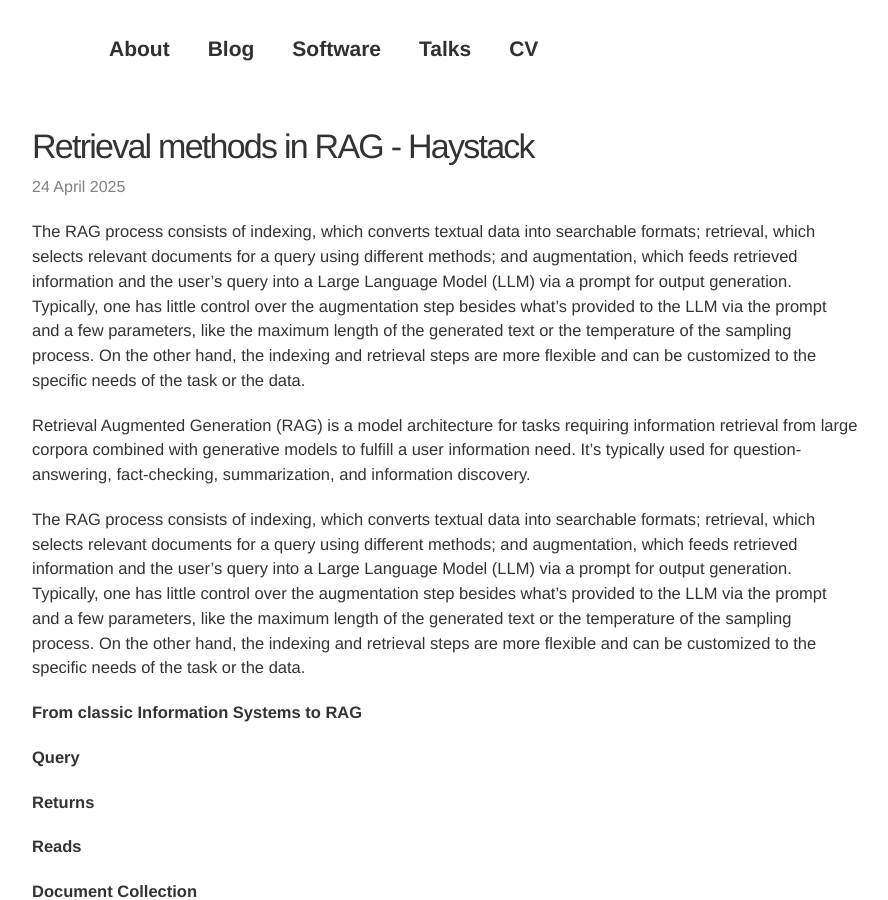
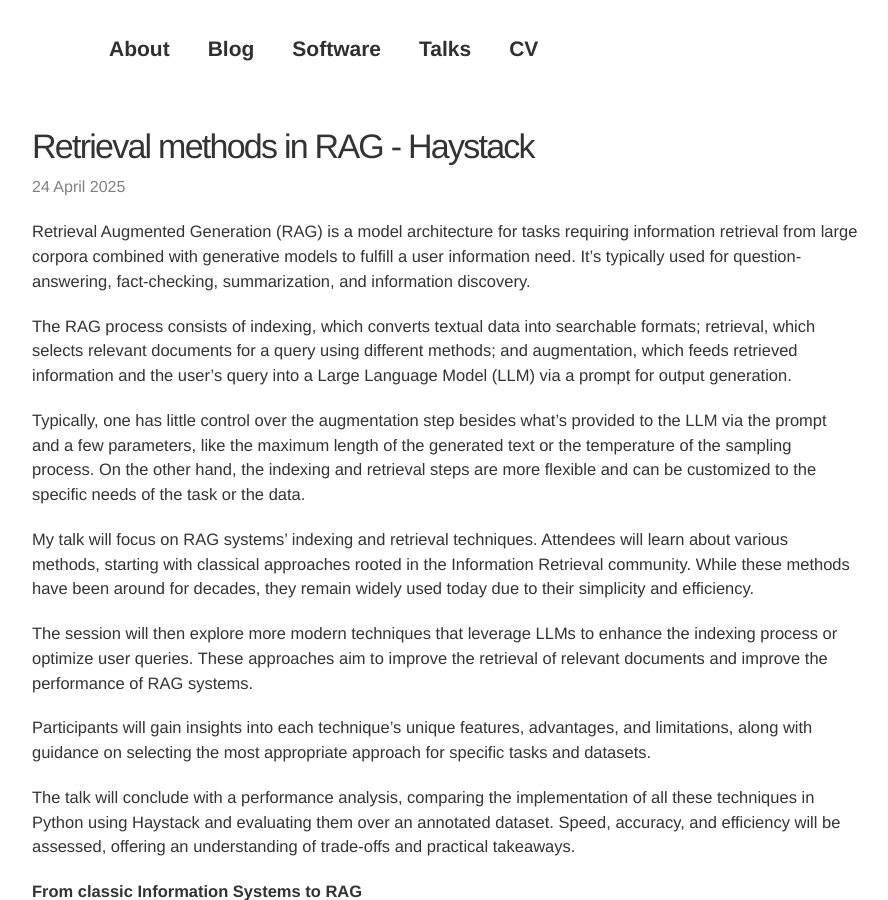
Before and after one commit to davidsbatista/davidsbatista.net, a Jekyll site: the page built from _posts/2025-04-24-PyCon-Lithuania.md, in a window 1280 px wide and 900 px high. Shown: the whole window, without its empty margins (195-1083 px from the left). Built offline with Jekyll 4.4.1, drawn with Linux system fonts in a browser that asks for light colours; nearby versions of some CDN libraries; comment, search, counter and statistics services are not loaded.

Commit message:
adding image

```diff
--- a/_posts/2025-04-24-PyCon-Lithuania.md
+++ b/_posts/2025-04-24-PyCon-Lithuania.md
@@ -9,17 +9,20 @@
 preview_pic: /assets/images/2025-04-24-PyCon-Lithuania.png
 ---
 
-The RAG process consists of indexing, which converts textual data into searchable formats; retrieval, which selects relevant documents for a query using different methods; and augmentation, which feeds retrieved information and the user's query into a Large Language Model (LLM) via a prompt for output generation. Typically, one has little control over the augmentation step besides what's provided to the LLM via the prompt and a few parameters, like the maximum length of the generated text or the temperature of the sampling process. On the other hand, the indexing and retrieval steps are more flexible and can be customized to the specific needs of the task or the data.
+Retrieval Augmented Generation (RAG) is a model architecture for tasks requiring information retrieval from large corpora combined with generative models to fulfill a user information need. It's typically used for question-answering, fact-checking, summarization, and information discovery.
+
+The RAG process consists of indexing, which converts textual data into searchable formats; retrieval, which selects relevant documents for a query using different methods; and augmentation, which feeds retrieved information and the user's query into a Large Language Model (LLM) via a prompt for output generation.
+
+Typically, one has little control over the augmentation step besides what's provided to the LLM via the prompt and a few parameters, like the maximum length of the generated text or the temperature of the sampling process. On the other hand, the indexing and retrieval steps are more flexible and can be customized to the specific needs of the task or the data.
 
 
-Retrieval Augmented Generation (RAG) is a model architecture for tasks requiring information retrieval from large corpora combined with generative models to fulfill a user information need. It's typically used for question-answering, fact-checking, summarization, and information discovery.
+My talk will focus on RAG systems' indexing and retrieval techniques. Attendees will learn about various methods, starting with classical approaches rooted in the Information Retrieval community. While these methods have been around for decades, they remain widely used today due to their simplicity and efficiency.
 
-The RAG process consists of indexing, which converts textual data into searchable formats; retrieval, which selects relevant documents for a query using different methods; and augmentation, which feeds retrieved information and the user's query into a Large Language Model (LLM) via a prompt for output generation. Typically, one has little control over the augmentation step besides what's provided to the LLM via the prompt and a few parameters, like the maximum length of the generated text or the temperature of the sampling process. On the other hand, the indexing and retrieval steps are more flexible and can be customized to the specific needs of the task or the data.
+The session will then explore more modern techniques that leverage LLMs to enhance the indexing process or optimize user queries. These approaches aim to improve the retrieval of relevant documents and improve the performance of RAG systems.
 
+Participants will gain insights into each technique's unique features, advantages, and limitations, along with guidance on selecting the most appropriate approach for specific tasks and datasets.
 
-
-
-
+The talk will conclude with a performance analysis, comparing the implementation of all these techniques in Python using Haystack and evaluating them over an annotated dataset. Speed, accuracy, and efficiency will be assessed, offering an understanding of trade-offs and practical takeaways.
 
 
 
```
Also changed, not shown: assets/images/2025-04-24-PyCon-Lithuania.png (added).
